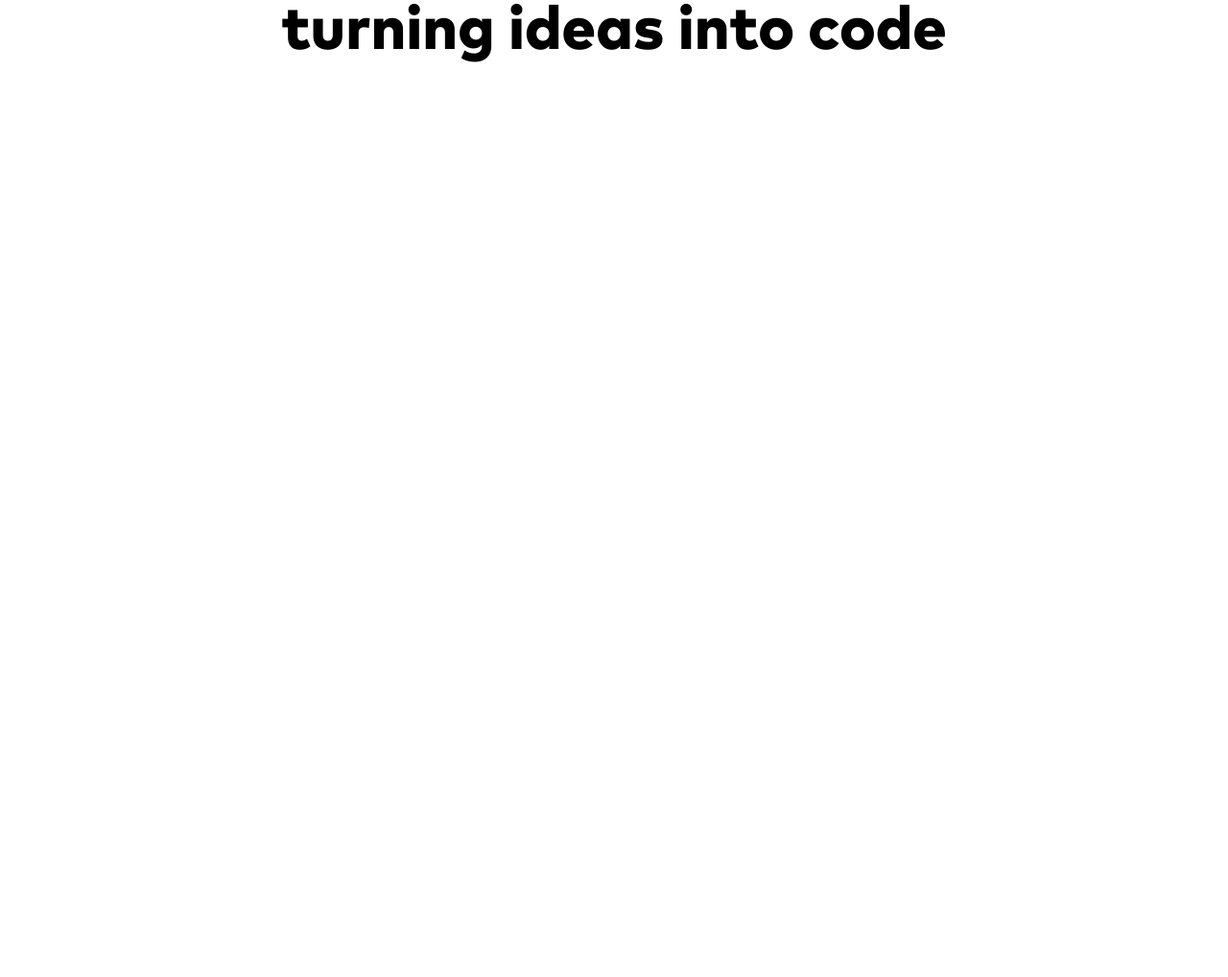
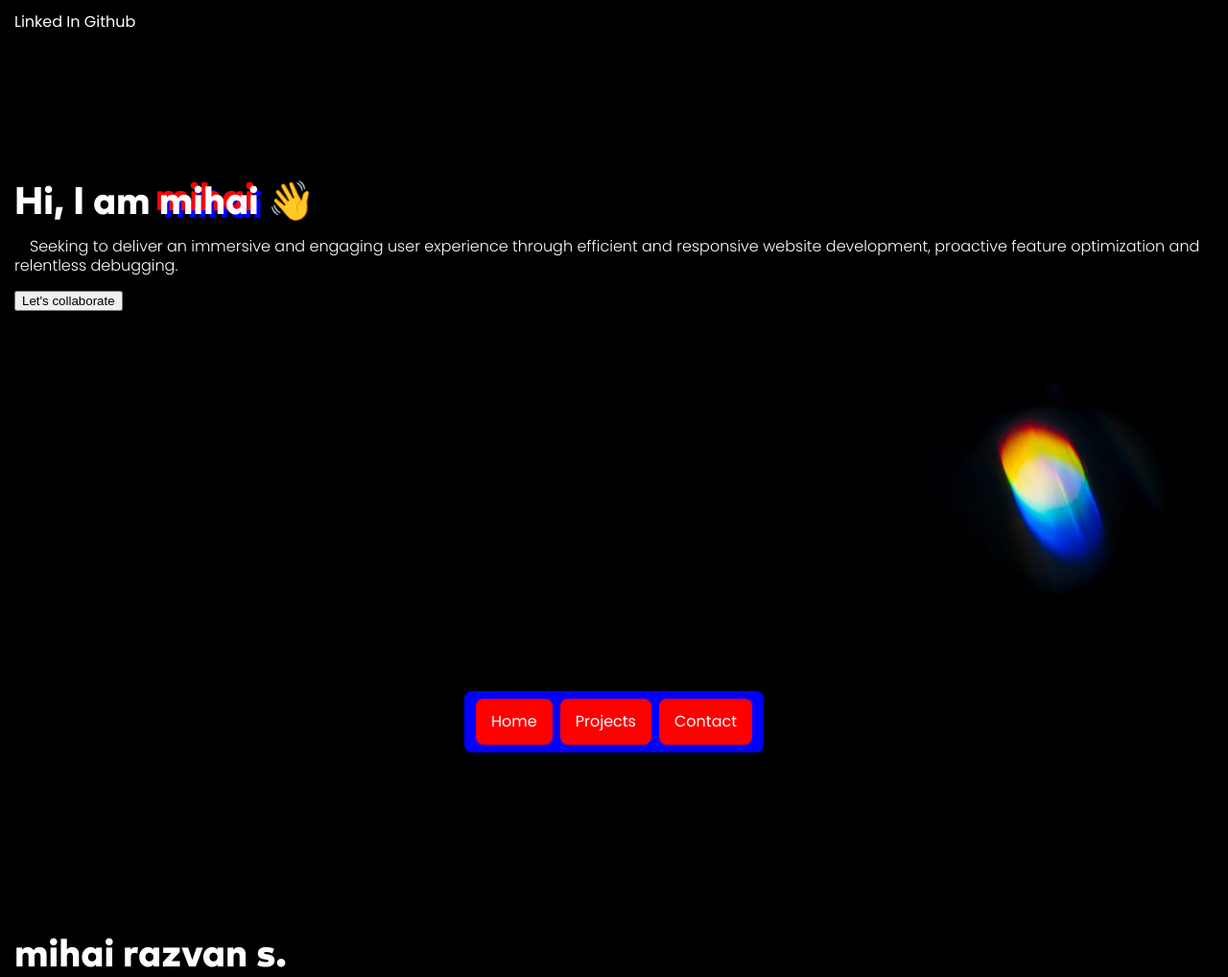
Before and after one commit to smrazvan/portfolio, a plain HTML site: page index.html in a window 1280 px wide. Shown: the whole page at 96% size. Before the commit the page ends 800 px from the top, so only its background shows below. Drawn offline with Linux system fonts and the light colour scheme.

Commit message:
created navbar

```diff
--- a/index.html
+++ b/index.html
@@ -5,12 +5,26 @@
   <meta http-equiv="X-UA-Compatible" content="IE=edge">
   <meta name="viewport" content="width=device-width, initial-scale=1.0">
   <link rel="stylesheet" href="css/style.min.css">
-  <title>Mihai Razvan Page</title>
+  <title>Mihai Razvan S.</title>
 </head>
 <body>
+  <div class="float-menu">
+    <div class="menu-item">Home</div>
+    <div class="menu-item">Projects</div>
+    <div class="menu-item">Contact</div>
+  </div>
+  <div class="main">
+    <div class="overlay"></div>
+    <div class="contact-bar">Linked In Github</div>
+    <div class="center">
+      <h1 class="title">Hi, I am <span class="d3">mihai</span> 👋</h1>
+      <p class="description text-space">Seeking to deliver an immersive and engaging user experience through efficient and responsive website development, proactive feature optimization and relentless debugging.</p>
+      <button class="classic-btn">Let's collaborate</button>
+    </div>
+  </div>
   <div class="main">
     <div class="center">
-      <h1 class="title">turning ideas into code</h1>
+      <p class="title">mihai razvan s.</p>
     </div>
   </div>
 </body>
--- /dev/null
+++ b/sass/partials/_vars.scss
@@ -0,0 +1,5 @@
+$violet: #8367C7;
+$dark-purple: #291720;
+$wolf: #DBD4D3;
+$emerald: #23CE6B;
+$xiketic: #0C120C;
--- /dev/null
+++ b/sass/partials/float-menu.scss
@@ -0,0 +1,20 @@
+@use "_vars.scss" as vars;
+.float-menu {
+  position: fixed;
+  color: white;
+  background-color: blue;
+  display: flex;
+  justify-content: center;
+  padding: 0.5rem;
+  border-radius: 0.5rem;
+  width: auto;
+  bottom: 1rem;
+  left: 50%;
+  transform: translateX(-50%);
+}
+.menu-item {
+  padding: 1rem;
+  margin: 0 0.25rem;
+  border-radius: 0.5rem;
+  background-color: red;
+}
--- a/sass/partials/global.scss
+++ b/sass/partials/global.scss
@@ -1,16 +1,20 @@
 //initial settings
+@import url('https://fonts.googleapis.com/css2?family=Poppins:ital,wght@0,100;0,200;0,300;0,400;0,500;0,700;0,800;0,900;1,100;1,200;1,300;1,400;1,500;1,600;1,700;1,800;1,900&display=swap');
 @font-face {
   font-family: "Mark Pro";
   src: url("../fonts/Mark-Pro-Heavy.ttf") format("truetype");
 }
-
 html {
   font-size: 16px;
 }
 html, body {
   width: 100%;
   height: 100%;
+  font-family: Poppins, sans-serif;
 }
 * {
   box-sizing: border-box;
 }
+.text-space {
+  margin: 1rem 0;
+}
--- a/sass/partials/main.scss
+++ b/sass/partials/main.scss
@@ -1,10 +1,36 @@
+@use "_vars.scss" as vars;
+.main {
+  width: 100%;
+  height: 100%;
+  padding: 15px;
+  color: white;
+  background: black;
+  background-size: cover;
+}
 .center {
-  display: flex;
-  justify-content: center;
-  align-items: center;
-  font-family: Choplin;
+  margin: 10rem 0;
 }
 .title {
-  font-size: 4rem;
+  display: inline-block;
+  font-size: 2.5rem;
   font-family: "Mark Pro";
+  font-weight: 900;
 }
+.description {
+  font-weight: 300;
+  text-indent: 1rem;
+  line-height: 1.25rem;
+}
+.d3 {
+  text-shadow:-4px -4px 0 red, 4px 4px 0 blue;
+}
+.overlay {
+  width: 25rem;
+  height: 15rem;
+  position: absolute;
+  background: url("../../assets/img/prism.webp");
+  background-size: cover;
+  mix-blend-mode: exclusion;
+  bottom: 10rem;
+  right: 0rem;
+}
```
Also changed, not shown: assets/img/glitchbg2.jpg (added), assets/img/lateral.jpg (added), assets/img/prism.webp (added), css/style.min.css, 4 other files.
